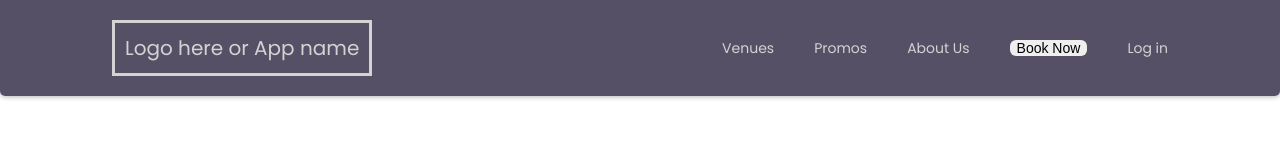
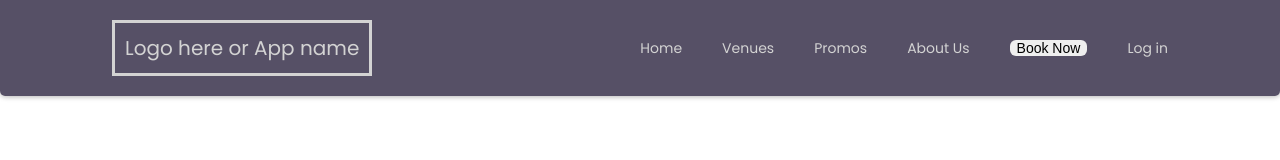
Before and after one commit to kramzer22/capstone-event-booking-app, a React (Vite) app: page / in a window 1280 px wide. Shown: the top 160 px of the page. Built offline with nearby package versions, Linux system fonts and the light colour scheme.

Commit message:
add home to nav

```diff
--- a/src/components/header/Header.jsx
+++ b/src/components/header/Header.jsx
@@ -33,6 +33,9 @@ function Header({ logInState, selectedPageState }) {
       </div>
       <div className="navigation-links">
         <ul>
+          <li onClick={() => selectedPageState.selectedpage_function("/")}>
+            Home
+          </li>
           <li>Venues</li>
           <li>Promos</li>
           <li onClick={() => selectedPageState.selectedpage_function("/about")}>
```
